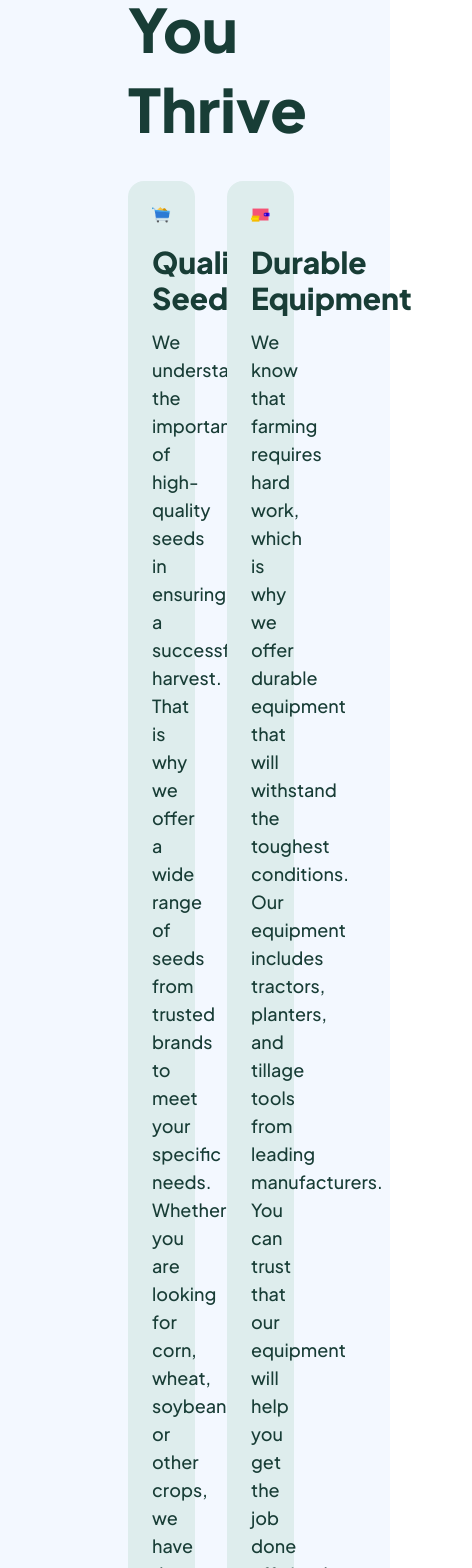
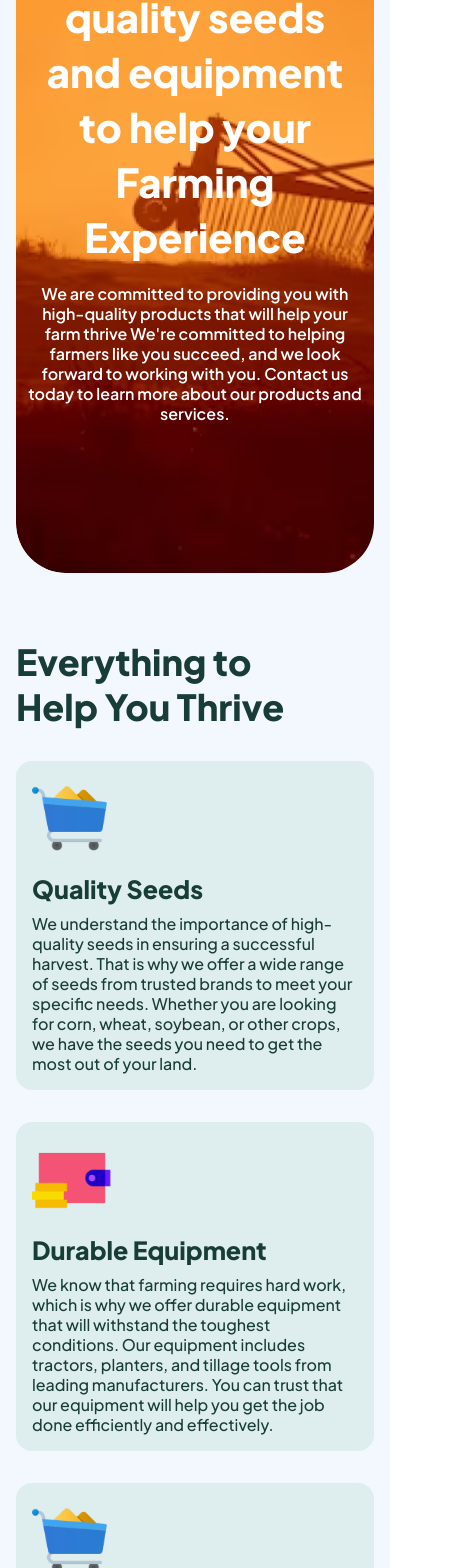
Before and after one commit to wallflower-vy/genesis360app, a Next.js app: page /farmers in a window 390 px wide. Shown: the part 401-1969 px from the top of the page, 472 px wide, since content can reach past the window. Built offline with nearby package versions, Linux system fonts and the light colour scheme.

Commit message:
Responsive

```diff
--- a/src/Components/Farmers.tsx/AgricProducts.tsx
+++ b/src/Components/Farmers.tsx/AgricProducts.tsx
@@ -6,21 +6,20 @@ import arrow from '../../../public/svg/arrow.svg'
 
 const AgricProducts = () => {
   return (
-    <div className='bg-background flex px-[8rem] py-[8rem] gap-10 justify-between'>
-        <div className='w-[59%]'>
-            <h1 className='font-extrabold text-green text-6xl'>Our Agricultural Products are trusted by Thousands of People</h1>
+    <div className='bg-background flex px-[8rem] py-[8rem] gap-10 justify-between max-lg:px-4  max-lg:flex-col-reverse max-lg:pb-[35px] max-lg:py-0 max-lg:leading-[45px]'>
+        <div className='w-[59%] max-lg:w-full'>
+            <h1 className='font-extrabold text-green text-6xl max-lg:text-[30px] max-md:leading-[45px]'>Our Agricultural Products are trusted by Thousands of People</h1>
             <div className='mt-3'>
-                <p className='font-medium text-2xl text-green'>Looking to experience the full potential of farming? Join us now to start your farming journey and discover the amazing range of high-quality seeds and equipment we have to offer. Our goal is to help you succeed and achieve your farming dreams.</p>
+                <p className='font-medium text-2xl text-green max-lg:text-[16px] max-lg:leading-[20px]'>Looking to experience the full potential of farming? Join us now to start your farming journey and discover the amazing range of high-quality seeds and equipment we have to offer. Our goal is to help you succeed and achieve your farming dreams.</p>
             </div>
-            <div className='bg-lightgreen text-white mt-5 py-3 px-5 items-center flex justify-between'>
-                <p className='font-bold text-2xl w-[90%]'>Experience the amazing world of farming with us.</p>
-                <div className='bg-white h-[4rem]  rounded-2xl  cursor-pointer w-[4rem] flex justify-center'>
+            <div className='bg-lightgreen text-white mt-5 py-3 px-5 items-center flex justify-between max-lg:px-2 max-lg:py-2'>
+                <p className='font-bold text-2xl w-[90%] max-lg:text-[16px] max-lg:leading-[20px]'>Experience the amazing world of farming with us.</p>
+                <div className='bg-white h-[4rem]  rounded-2xl  cursor-pointer w-[4rem] flex justify-center max-lg:w-[45px] max-lg:h-[45px]'>
                 <Image src={arrow}  className=' ' alt="cardimg" />{" "}
                 </div>
-
             </div>
         </div>
-        <div className='w-[41%]'>
+        <div className='w-[41%] max-lg:w-[100%]'>
             <Image src={agricimg} alt='Farmerstory'/>
         </div>
 
--- a/src/Components/Farmers.tsx/EverythingThrive.tsx
+++ b/src/Components/Farmers.tsx/EverythingThrive.tsx
@@ -1,49 +1,80 @@
-import Image from 'next/image'
-import React from 'react'
-import cart1 from '../../../public/assets/cart1.png'
-import cart2 from '../../../public/assets/cart2.png'
-
+import Image from "next/image";
+import React from "react";
+import cart1 from "../../../public/assets/cart1.png";
+import cart2 from "../../../public/assets/cart2.png";
 
 const EverythingThrive = () => {
   return (
-    <div className=''>
-        <div className='bg-background px-[8rem] py-[5rem] '>
-     <div className='w-[80%]'>
-     <h1 className='text-6xl text-green font-extrabold leading-[80px]'>Everything to Help You Thrive</h1>
-     </div>
-     <div className='flex gap-8 mt-8'>
-      <div className='bg-lime p-6  rounded-2xl w-1/2'>
-          <Image src={cart1} alt='card'/>
-          <h1 className='text-3xl font-extrabold text-green mt-5'>Quality Seeds</h1>
-          <p className='text-lg font-medium text-green mt-3'>We understand the importance of high-quality seeds in ensuring a successful harvest. That is why we offer a wide range of seeds from trusted brands to meet your specific needs. Whether you are looking for corn, wheat, soybean, or other crops, we have the seeds you need to get the most out of your land.</p>
-      </div>
-      <div className='bg-lime p-6 rounded-2xl w-1/2'>
-          <Image src={cart2} alt='card'/>
-          <h1 className='text-3xl font-extrabold text-green mt-5'>Durable Equipment</h1>
-          <p className='text-lg font-medium text-green mt-3'>We know that farming requires hard work, which is why we offer durable equipment that will withstand the toughest conditions. Our equipment includes tractors, planters, and tillage tools from leading manufacturers. You can trust that our equipment will help you get the job done efficiently and effectively.</p>
-      </div>
+    <div className="">
+      <div className="bg-background px-[8rem] py-[5rem]  max-xl:px-4 max-lg:py-4">
+        <div className="w-[80%]">
+          <h1 className="text-6xl text-green font-extrabold leading-[80px] max-lg:text-[36px] max-lg:leading-[45px] max-lg:w-[312px]">
+            Everything to Help You Thrive
+          </h1>
+        </div>
 
-     </div>
-     <div className='flex gap-8 mt-8'>
-      <div className='bg-lime p-6  rounded-2xl w-1/2'>
-          <Image src={cart1} alt='card'/>
-          <h1 className='text-3xl font-extrabold text-green mt-5'>Expert Support</h1>
-          <p className='text-lg font-medium text-green mt-3'>We understand that farming can be challenging, and that is why we are here to help. Our team of experts is available to answer your questions and provide support throughout the entire process. Whether you need help selecting the right seeds or equipment, or you have questions about planting or harvesting, we are here to help</p>
-      </div>
-      <div className='bg-lime p-6 rounded-2xl w-1/2'>
-          <Image src={cart2} alt='card'/>
-          <h1 className='text-3xl font-extrabold text-green mt-5'>Competitive Pricing</h1>
-          <p className='text-lg font-medium text-green mt-3'>We believe that high-quality seeds and equipment should be accessible to everyone. That is why we offer competitive pricing that allows you to get the products you need without breaking the bank. You can trust that you are getting the best value for your money when you choose us.</p>
-      </div>
-
-     </div>
+        <div className="flex gap-8 mt-8 max-lg:flex-col">
+          <div className="bg-lime p-6  rounded-2xl w-1/2 max-lg:w-[100%] max-md:p-4">
+            <Image src={cart1} alt="card"  className=" max-md:w-[80px]"/>
+            <h1 className="text-3xl font-extrabold text-green mt-5 max-md:text-[25px] max-md:leading-[25px]">
+              Quality Seeds
+            </h1>
+            <p className="text-lg font-medium text-green mt-3  max-md:leading-[20px] max-md:text-[16px]">
+              We understand the importance of high-quality seeds in ensuring a
+              successful harvest. That is why we offer a wide range of seeds
+              from trusted brands to meet your specific needs. Whether you are
+              looking for corn, wheat, soybean, or other crops, we have the
+              seeds you need to get the most out of your land.
+            </p>
+          </div>
+          <div className="bg-lime p-6 rounded-2xl w-1/2 max-lg:w-[100%] max-md:p-4">
+            <Image src={cart2} alt="card"  className=" max-md:w-[80px]" />
+            <h1 className="text-3xl font-extrabold text-green mt-5  max-md:text-[25px] max-md:leading-[25px]">
+              Durable Equipment
+            </h1>
+            <p className="text-lg font-medium text-green mt-3 max-md:leading-[20px]  max-md:text-[16px]">
+              We know that farming requires hard work, which is why we offer
+              durable equipment that will withstand the toughest conditions. Our
+              equipment includes tractors, planters, and tillage tools from
+              leading manufacturers. You can trust that our equipment will help
+              you get the job done efficiently and effectively.
+            </p>
+          </div>
+        </div>
 
 
+        <div className="flex gap-8 mt-8  max-lg:flex-col">
+          <div className="bg-lime p-6  rounded-2xl w-1/2 max-lg:w-[100%] max-md:p-4">
+            <Image src={cart1} alt="card"  className=" max-md:w-[80px] " />
+            <h1 className="text-3xl font-extrabold text-green mt-5">
+              Expert Support
+            </h1>
+            <p className="text-lg font-medium text-green mt-3  max-md:leading-[20px]  max-md:text-[16px] ">
+              We understand that farming can be challenging, and that is why we
+              are here to help. Our team of experts is available to answer your
+              questions and provide support throughout the entire process.
+              Whether you need help selecting the right seeds or equipment, or
+              you have questions about planting or harvesting, we are here to
+              help
+            </p>
+          </div>
+          <div className="bg-lime p-6 rounded-2xl w-1/2 max-lg:w-[100%] max-md:p-4">
+            <Image src={cart2} alt="card"  className=" max-md:w-[80px] "/>
+            <h1 className="text-3xl font-extrabold text-green mt-5">
+              Competitive Pricing
+            </h1>
+            <p className="text-lg font-medium text-green mt-3  max-md:text-[16px]  max-md:leading-[20px]  ">
+              We believe that high-quality seeds and equipment should be
+              accessible to everyone. That is why we offer competitive pricing
+              that allows you to get the products you need without breaking the
+              bank. You can trust that you are getting the best value for your
+              money when you choose us.
+            </p>
+          </div>
+        </div>
+      </div>
+    </div>
+  );
+};
 
-    </div>
-
-    </div>
-  )
-}
-
-export default EverythingThrive
+export default EverythingThrive;
--- a/src/Components/Farmers.tsx/FarmerHero.tsx
+++ b/src/Components/Farmers.tsx/FarmerHero.tsx
@@ -1,20 +1,16 @@
-
-import Image from 'next/image';
-import React from 'react';
-import farmersimg from '../../../public/assets/farmersimg.png'
-
+import Image from "next/image";
+import React from "react";
+// import farmersimg from "../../../public/assets/farmersimg.png";
 
 const FarmerHero = () => {
   return (
-    <div className='px-[8rem] bg-background'>
-        <div  className=''
-        // style={{ backgroundImage: `url('../../assets/farmersimg.png')` }} className='h-[5rem]'
-        >
-            <Image src={farmersimg} alt='farmers_hero_img'/>
-        </div>
+    <div className="px-[8rem] bg-background max-xl:px-4 max-lg:pt-[130px] max-lg:pb-[50px]">
+      <div className="bg-[url('/assets/farmersimg.png')] bg-cover  h-screen rounded-[50px] text-white flex items-center flex-col justify-center">
+        <h2 className=" max-lg:w-[95%] max-md:text-[40px] max-md:leading-[55px] text-[50px] leading-[70px] text-center font-extrabold w-[900px] ">Providing you with the best quality seeds and equipment to help your Farming Experience</h2>
+        <p className=" max-lg:w-[95%]  max-md:text-[16px]  max-md:leading-[20px] text-center w-[819px] font-semibold text-[24px] leading-[30px]  mt-[20px]">We are committed to providing you with high-quality products that will help your farm thrive  We're committed to helping farmers like you succeed, and we look forward to working with you. Contact us today to learn more about our products and services.</p>
+      </div>
+    </div>
+  );
+};
 
-    </div>
-  )
-}
-
-export default FarmerHero
+export default FarmerHero;
```
Also changed, not shown: src/Components/Farmers.tsx/Story.tsx (+7 -7 lines).
